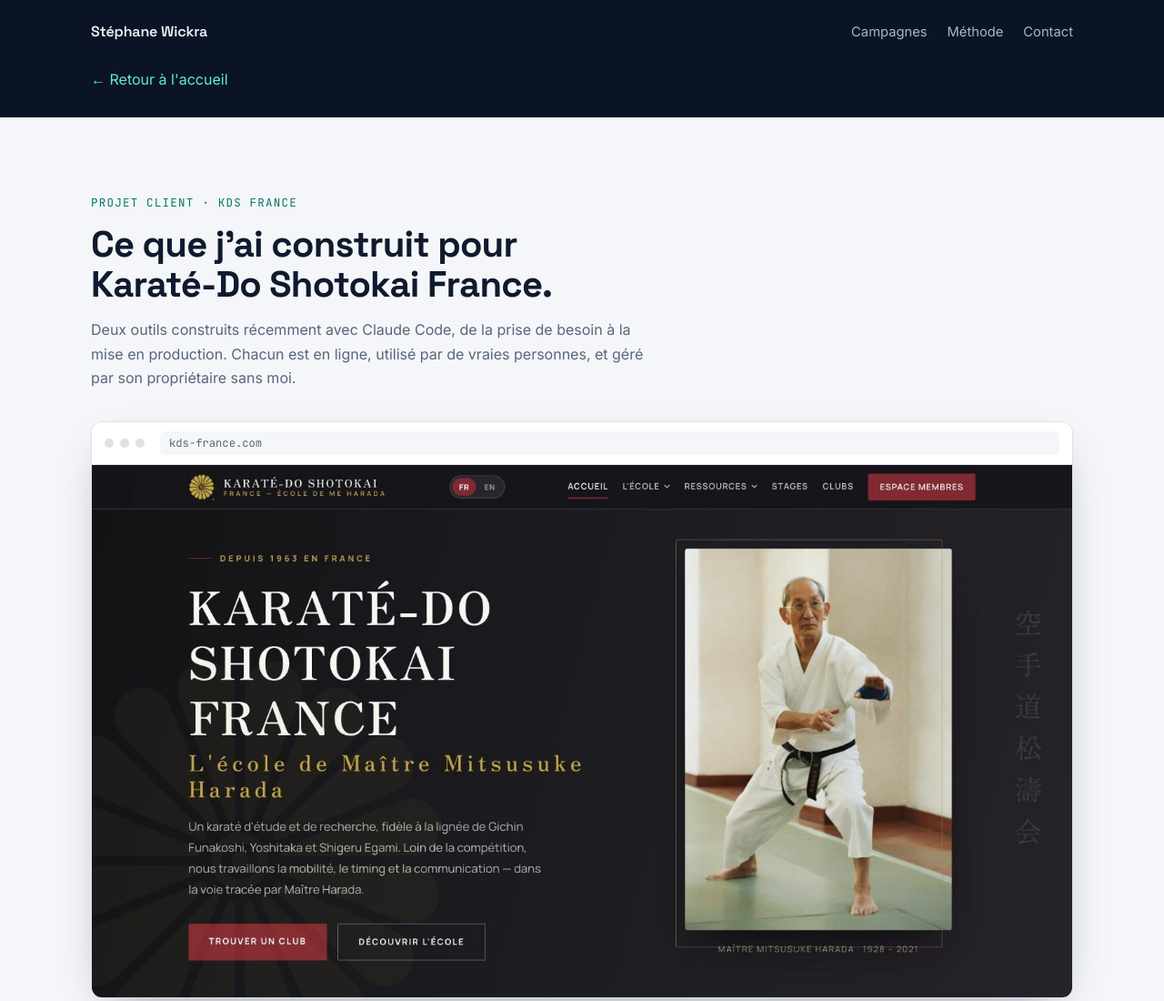
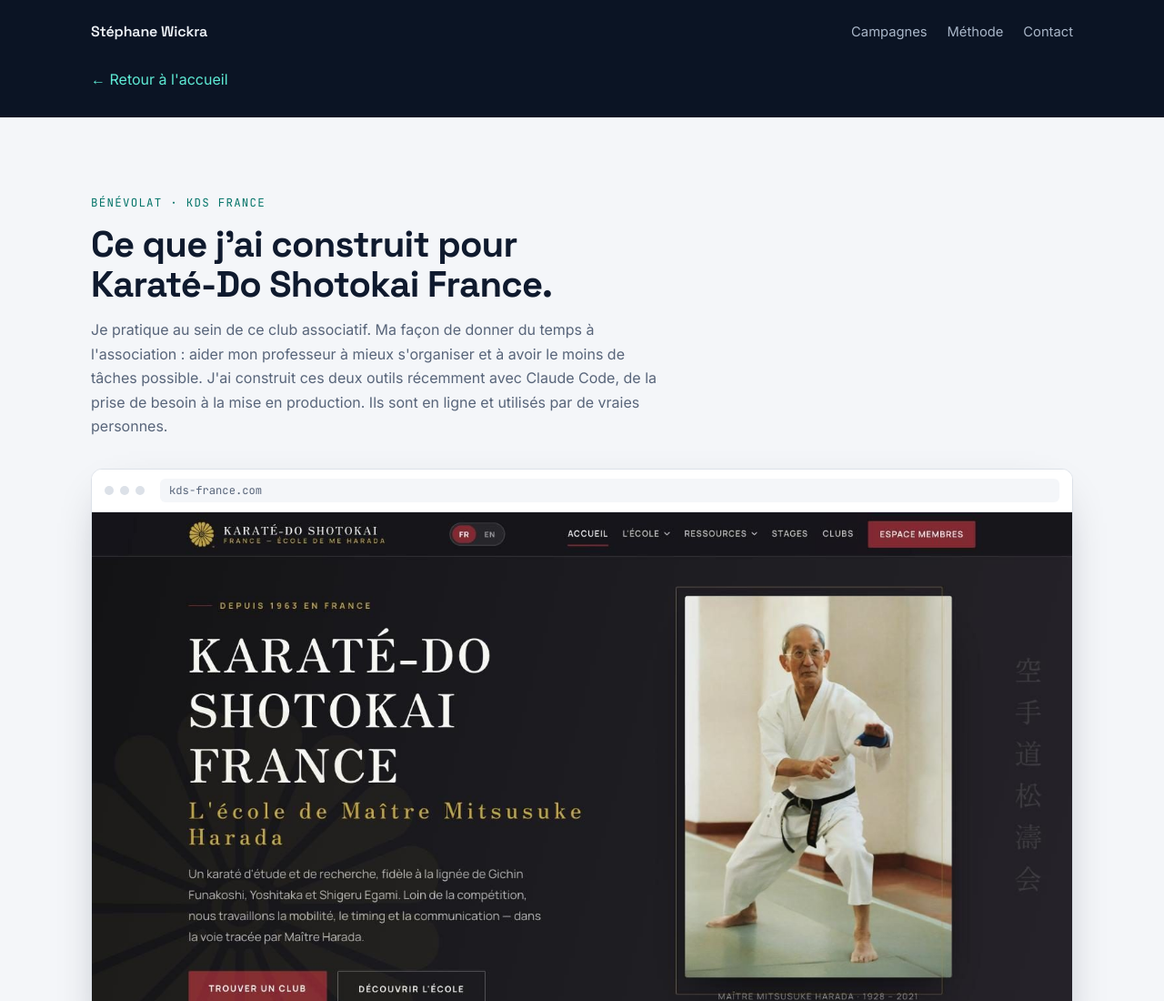
Before and after one commit to wickra07/wickra-pro, a plain HTML site: page kds.html in a window 1280 px wide. Shown: the top 1100 px of the page at 91% size. Drawn offline with Linux system fonts and the light colour scheme.

Commit message:
Portfolio : KDS présenté comme bénévolat associatif

```diff
--- a/kds.html
+++ b/kds.html
@@ -5,7 +5,7 @@
 <meta name="viewport" content="width=device-width, initial-scale=1, viewport-fit=cover">
 <meta property="og:type" content="website">
 <meta property="og:title" content="Stéphane Wickra, GTM Engineer Outbound">
-<meta property="og:description" content="Je remplis des agendas. une dizaine de clients B2B, 71 000 emails envoyés, 213 démos décrochées pour OFFOLIO, et les outils pour automatiser le tout.">
+<meta property="og:description" content="Je remplis des agendas. Une dizaine de clients B2B, 71 000 emails envoyés, 213 démos décrochées pour OFFOLIO, et les outils pour automatiser le tout.">
 <meta property="og:image" content="https://wickra.pro/img/og.jpg">
 <meta property="og:url" content="https://wickra.pro/kds.html">
 <meta name="twitter:card" content="summary_large_image">
@@ -149,9 +149,9 @@ dd ul{margin:0;padding-left:1.1rem;display:flex;flex-direction:column;gap:7px}
 <div class="inner">
   <section id="projets" aria-labelledby="t-proj">
     <div class="sec-head">
-      <span class="kicker">Projet client · KDS France</span>
+      <span class="kicker">Bénévolat · KDS France</span>
       <h2 id="t-proj">Ce que j'ai construit pour Karaté-Do Shotokai France.</h2>
-      <p>Deux outils construits récemment avec Claude Code, de la prise de besoin à la mise en production. Chacun est en ligne, utilisé par de vraies personnes, et géré par son propriétaire sans moi.</p>
+      <p>Je pratique au sein de ce club associatif. Ma façon de donner du temps à l'association : aider mon professeur à mieux s'organiser et à avoir le moins de tâches possible. J'ai construit ces deux outils récemment avec Claude Code, de la prise de besoin à la mise en production. Ils sont en ligne et utilisés par de vraies personnes.</p>
     </div>
 
     <article class="project" aria-labelledby="p1">
```
Also changed, not shown: index.html (+2 -2 lines).
